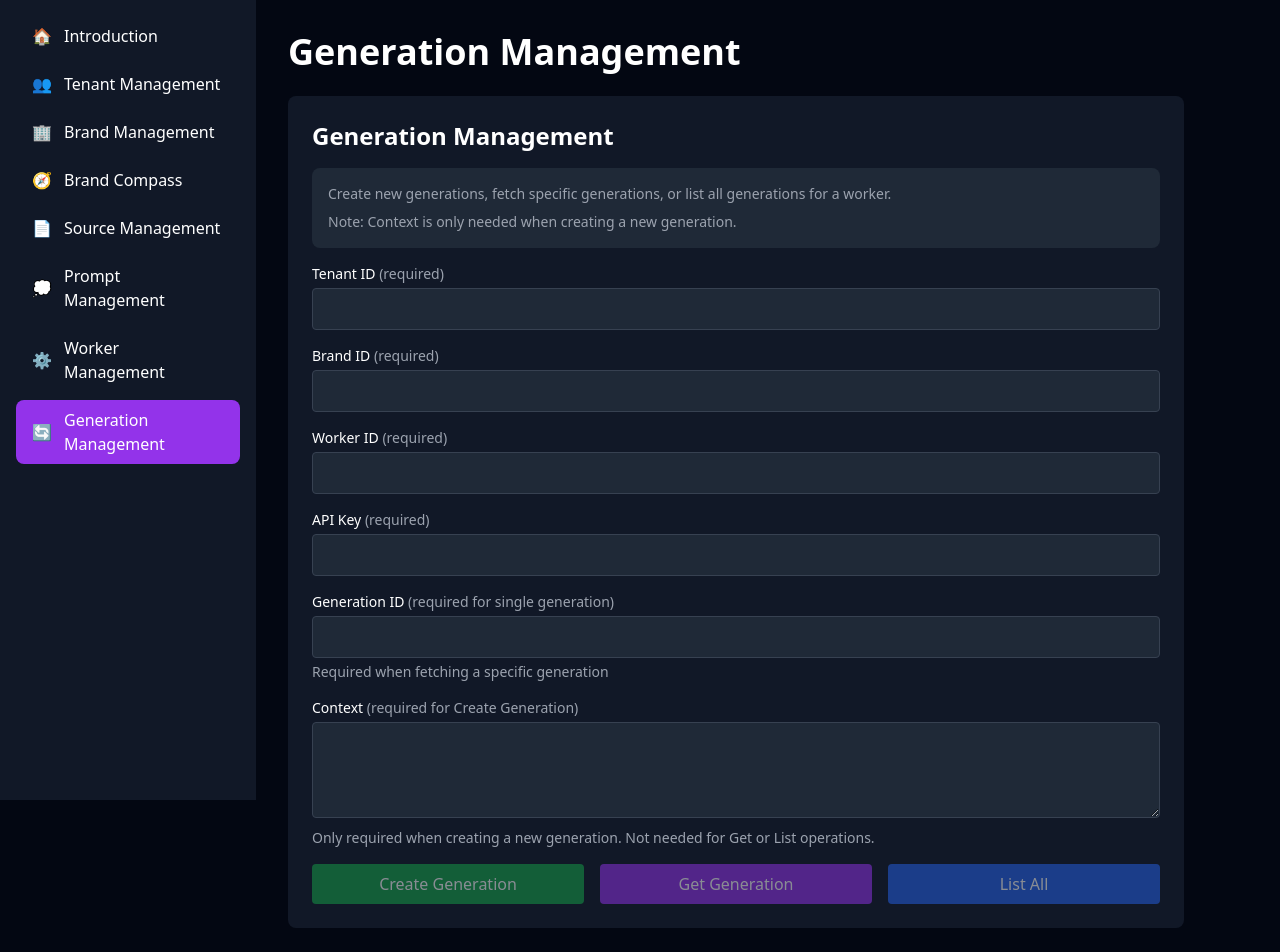
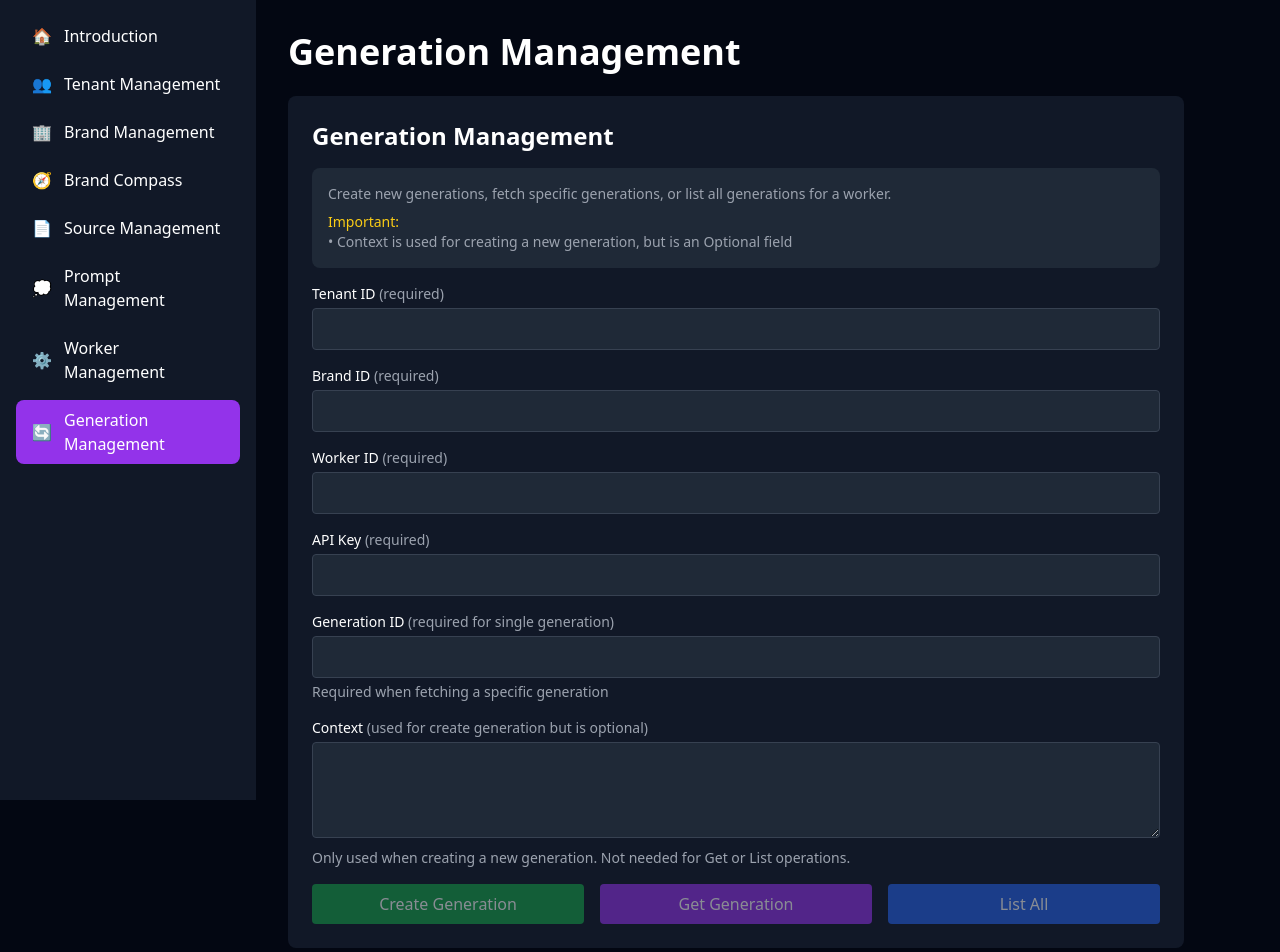
Before and after one commit to anujj-ti/social-toolkit-ui, a Next.js app: page /generation in a window 1280 px wide. Shown: the top 952 px of the page. Built offline with nearby package versions, Linux system fonts and the light colour scheme.

Commit message:
note fixes

```diff
--- a/app/components/GenerationForm.tsx
+++ b/app/components/GenerationForm.tsx
@@ -38,7 +38,8 @@ export default function GenerationForm({ onCreate, onGet, onListAll, isLoading }
         <p className="text-sm text-gray-400">
           Create new generations, fetch specific generations, or list all generations for a worker.
           <br />
-          <span className="mt-2 block">Note: Context is only needed when creating a new generation.</span>
+          <span className="mt-2 block font-medium text-yellow-400">Important:</span>
+          <span className="block">• Context is used for creating a new generation, but is an Optional field</span>
         </p>
       </div>
       <form className="space-y-4">
@@ -114,7 +115,7 @@ export default function GenerationForm({ onCreate, onGet, onListAll, isLoading }
         </div>
         <div>
           <label htmlFor="context" className="block text-sm font-medium mb-1">
-            Context <span className="text-gray-400">(required for Create Generation)</span>
+            Context <span className="text-gray-400">(used for create generation but is optional)</span>
           </label>
           <textarea
             id="context"
@@ -123,7 +124,7 @@ export default function GenerationForm({ onCreate, onGet, onListAll, isLoading }
             className="w-full p-2 rounded bg-gray-800 border border-gray-700 h-24"
             disabled={isLoading}
           />
-          <p className="mt-1 text-sm text-gray-400">Only required when creating a new generation. Not needed for Get or List operations.</p>
+          <p className="mt-1 text-sm text-gray-400">Only used when creating a new generation. Not needed for Get or List operations.</p>
         </div>
         <div className="flex gap-4">
           <button
```
